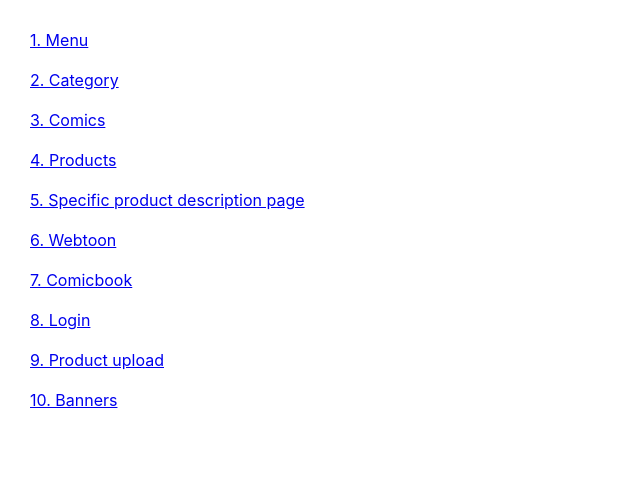
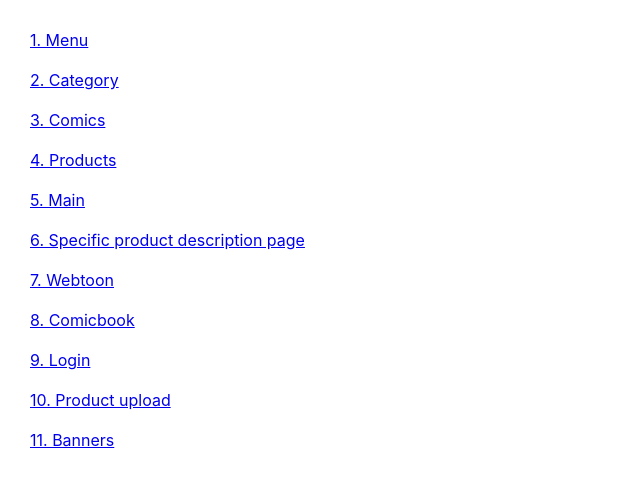
Before and after one commit to Saddam-tech/retrovalley-front-20230608, a React (Create React App) app: page /#/ in a window 1280 px wide. Shown: the top 486 px of the page, without its empty margins (0-640 px from the left). Built offline with nearby package versions, Linux system fonts and the light colour scheme; a web font is replaced by a local one.

Commit message:
published all 11 pages

```diff
--- a/src/components/IndexPage.js
+++ b/src/components/IndexPage.js
@@ -9,12 +9,13 @@
       <Link to="home/category">2. Category</Link>
       <Link to="home/comics">3. Comics</Link>
       <Link to="home/products">4. Products</Link>
-      <Link to="products/product/1">5. Specific product description page</Link>
-      <Link to="/webtoon">6. Webtoon</Link>
-      <Link to="/comicbook/1">7. Comicbook</Link>
-      <Link to="/login">8. Login</Link>
-      <Link to="/product_upload">9. Product upload</Link>
-      <Link to="/banners">10. Banners</Link>
+      <Link to="/home/main">5. Main</Link>
+      <Link to="products/product/1">6. Specific product description page</Link>
+      <Link to="/webtoon">7. Webtoon</Link>
+      <Link to="/comicbook/1">8. Comicbook</Link>
+      <Link to="/login">9. Login</Link>
+      <Link to="/product_upload">10. Product upload</Link>
+      <Link to="/banners">11. Banners</Link>
     </Container>
   );
 };
```
